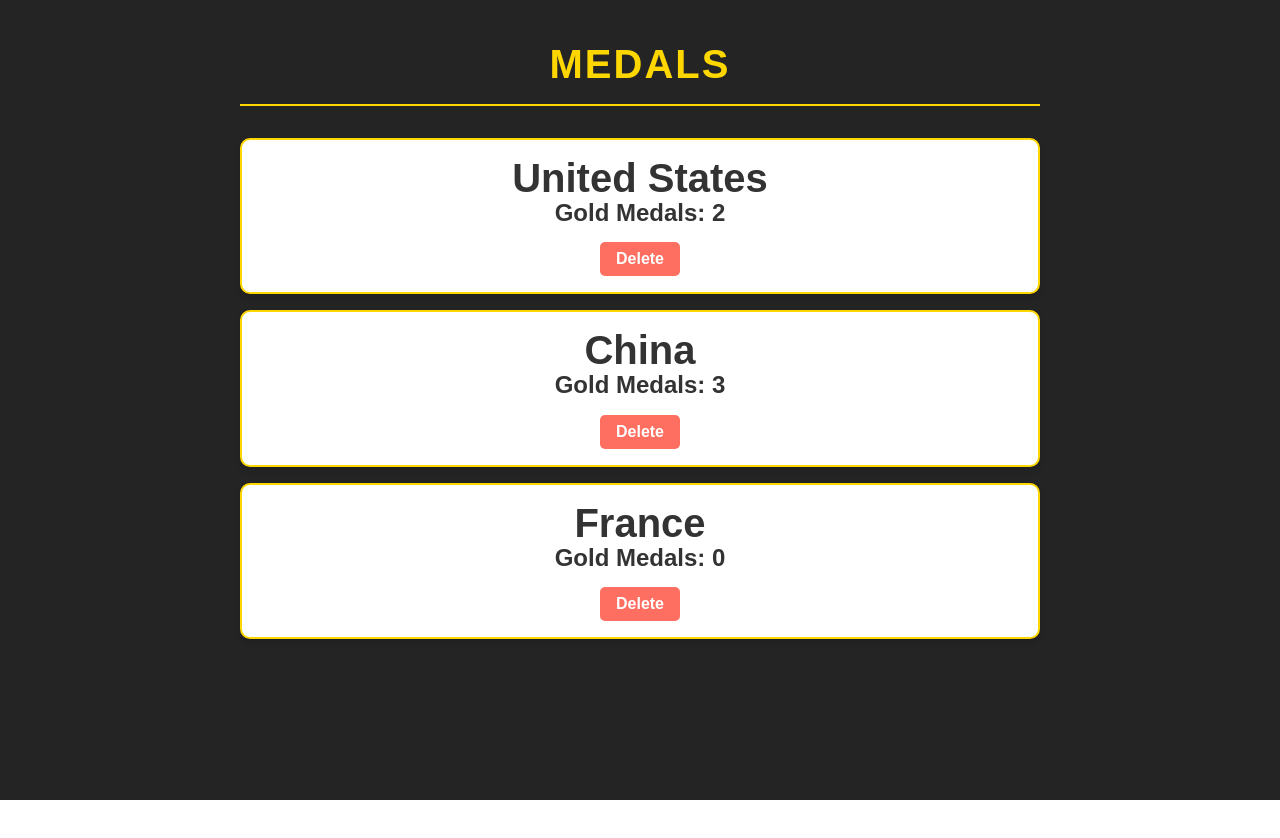
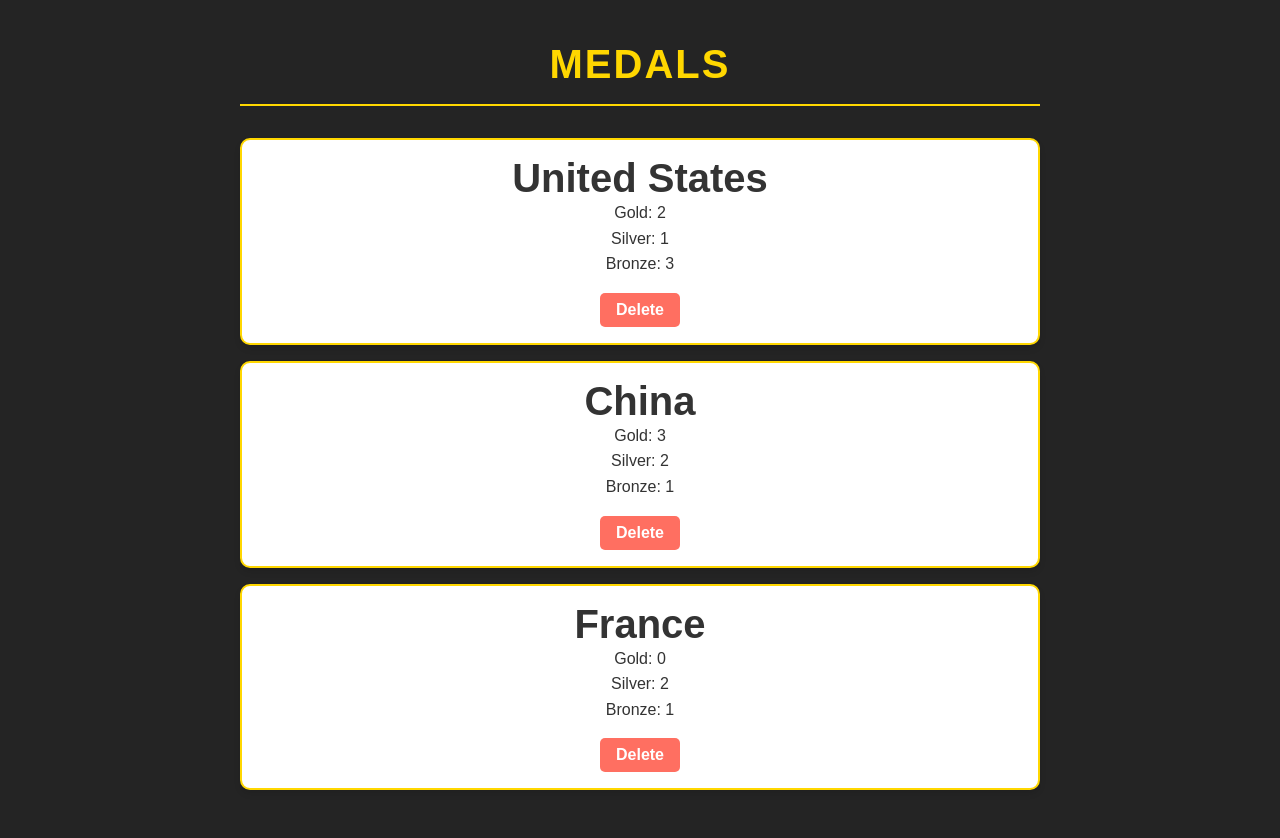
Before and after one commit to MrTindall/medals-react-Tindall, a React (Vite) app: page / in a window 1280 px wide. Before the commit the page ends 800 px from the top, so only its background shows below. Built offline with nearby package versions, Linux system fonts and the light colour scheme.

Commit message:
assignment 3

```diff
--- a/src/App.jsx
+++ b/src/App.jsx
@@ -1,12 +1,18 @@
-import { useState } from "react";
+import { useState, useRef } from "react";
 import Country from "./components/Country";
 import "./App.css";
 
 function App() {
   const [countries, setCountries] = useState([
-    { id: 1, name: 'United States', gold: 2 },
-    { id: 2, name: 'China', gold: 3 },
-    { id: 3, name: 'France', gold: 0 },
+    { id: 1, name: "United States", gold: 2, silver: 1, bronze: 3 },
+    { id: 2, name: "China", gold: 3, silver: 2, bronze: 1 },
+    { id: 3, name: "France", gold: 0, silver: 2, bronze: 1 },
+  ]);
+
+  const medals = useRef([
+    { id: 1, name: "gold" },
+    { id: 2, name: "silver" },
+    { id: 3, name: "bronze" },
   ]);
 
   function handleDelete(countryId) {
@@ -15,9 +21,9 @@
 
   return (
     <div>
-      <header className="app-header" >Medals</header>
+      <header className="app-header">Medals</header>
       {countries.map((country) => (
-        <Country key={country.id} country={country} onDelete={handleDelete} />
+        <Country key={country.id} country={country} medals={medals.current} onDelete={handleDelete} />
       ))}
     </div>
   );
--- a/src/components/Country.jsx
+++ b/src/components/Country.jsx
@@ -1,14 +1,15 @@
-export default function Country(props) {
-    return (
-        <div
-            className="country"
-        >
-            <div>
-                <h3>{props.country.name}</h3>
-                <h4>Gold Medals: {props.country.gold}</h4>
-            </div>
+import Medal from "./Medal";
 
-            <button onClick={() => props.onDelete(props.country.id)}>Delete</button>
-        </div>
-    );
+export default function Country({ country, medals, onDelete }) {
+  return (
+    <div className="country">
+      <h3>{country.name}</h3>
+      <div className="medals-container">
+        {medals.map((medal) => (
+          <Medal key={medal.id} type={medal.name} count={country[medal.name]} />
+        ))}
+      </div>
+      <button onClick={() => onDelete(country.id)}>Delete</button>
+    </div>
+  );
 }
--- /dev/null
+++ b/src/components/Medal.jsx
@@ -0,0 +1,7 @@
+export default function Medal({ type, count }) {
+    return (
+      <div className={`medal ${type}`}>
+        <span>{type.charAt(0).toUpperCase() + type.slice(1)}: {count}</span>
+      </div>
+    );
+  }
```
